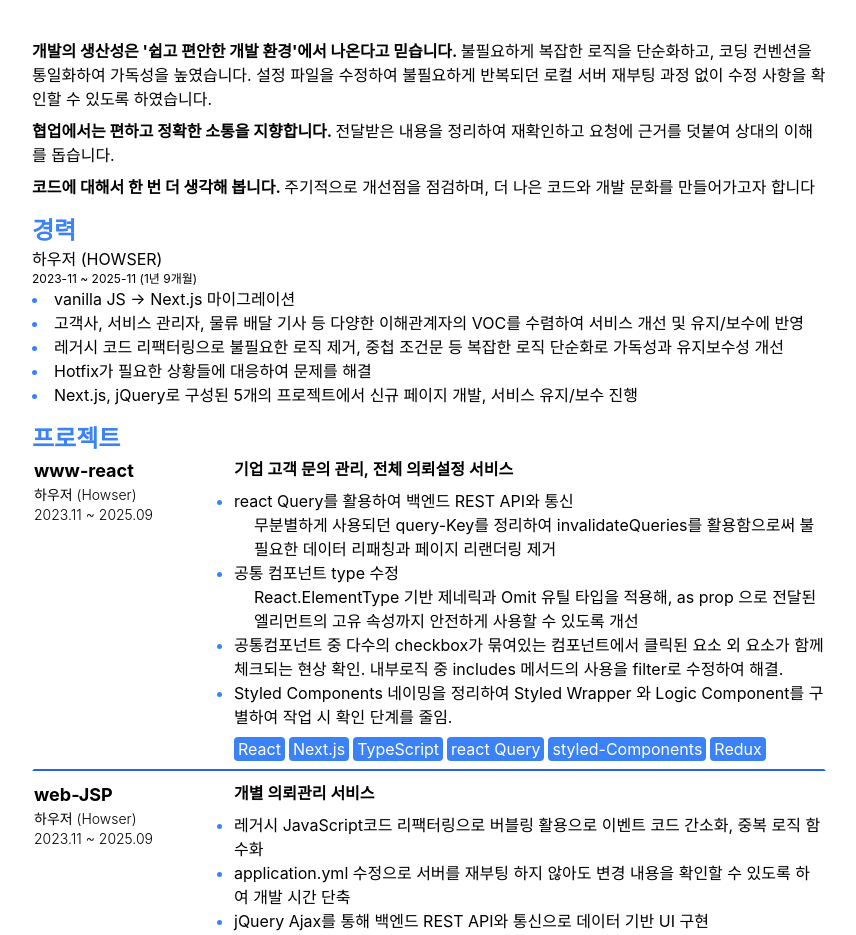
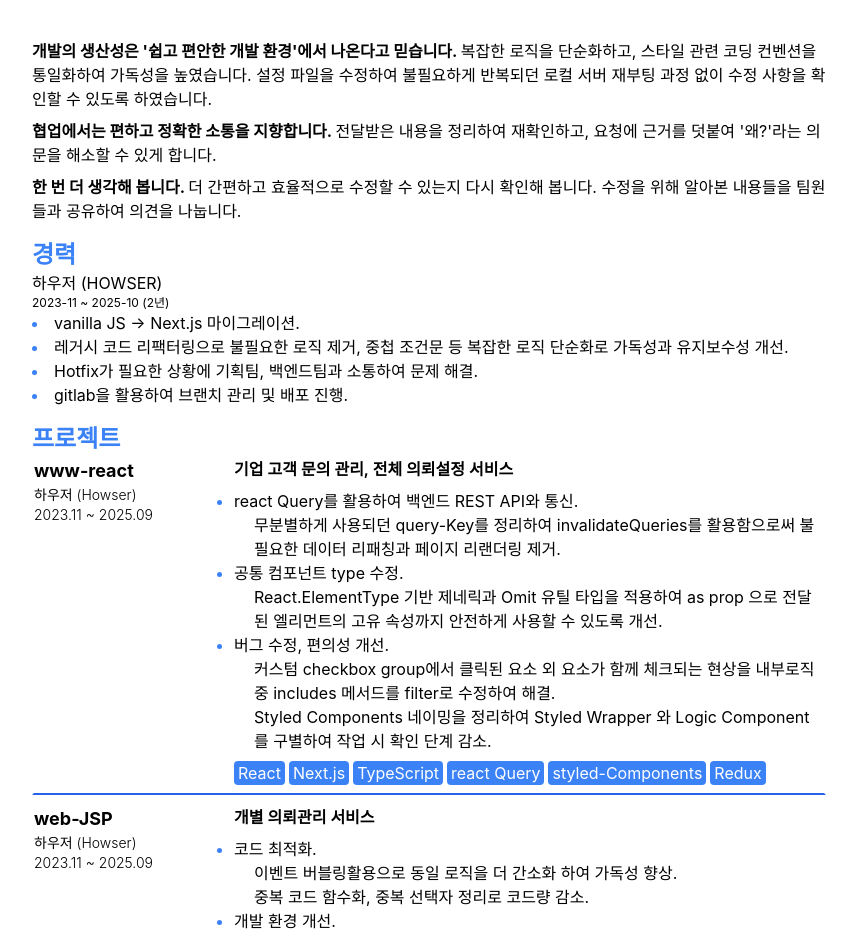
Before and after one commit to jaekwanAHN/resume, a Next.js app: page / in a window 1280 px wide. Shown: the part 77-1012 px from the top of the page, without its empty margins (211-1067 px from the left). Built offline with nearby package versions, Linux system fonts and the light colour scheme; a web font is replaced by a local one.

Commit message:
ENH: 내용 업데이트

```diff
--- a/src/components/experiences/index.tsx
+++ b/src/components/experiences/index.tsx
@@ -17,7 +17,7 @@ const Experiences = ({ experiences }: ExperiencesProps) => {
           <div key={experience.name} className="mb-2">
             <p>{experience.name}</p>
             <p className="text-xs">
-              {experience.date} {'(1년 9개월)'}
+              {experience.date} {'(2년)'}
             </p>
             <ul className="marker:text-blue-500 list-disc list-inside">
               {experience.works.map((work) => {
--- a/src/data/experiences.ts
+++ b/src/data/experiences.ts
@@ -1,13 +1,12 @@
 export const experiences = [
   {
     name: '하우저 (HOWSER)',
-    date: '2023-11 ~ 2025-11',
+    date: '2023-11 ~ 2025-10',
     works: [
-      'vanilla JS -> Next.js 마이그레이션',
-      '고객사, 서비스 관리자, 물류 배달 기사 등 다양한 이해관계자의 VOC를 수렴하여 서비스 개선 및 유지/보수에 반영',
-      '레거시 코드 리팩터링으로 불필요한 로직 제거, 중첩 조건문 등 복잡한 로직 단순화로 가독성과 유지보수성 개선',
-      'Hotfix가 필요한 상황들에 대응하여 문제를 해결',
-      'Next.js, jQuery로 구성된 5개의 프로젝트에서 신규 페이지 개발, 서비스 유지/보수 진행',
+      'vanilla JS -> Next.js 마이그레이션.',
+      '레거시 코드 리팩터링으로 불필요한 로직 제거, 중첩 조건문 등 복잡한 로직 단순화로 가독성과 유지보수성 개선.',
+      'Hotfix가 필요한 상황에 기획팀, 백엔드팀과 소통하여 문제 해결.',
+      'gitlab을 활용하여 브랜치 관리 및 배포 진행.',
     ],
   },
 ];
--- a/src/data/introduce.ts
+++ b/src/data/introduce.ts
@@ -2,17 +2,16 @@ export const introduce = [
   {
     title: "개발의 생산성은 '쉽고 편안한 개발 환경'에서 나온다고 믿습니다. ",
     content:
-      '불필요하게 복잡한 로직을 단순화하고, 코딩 컨벤션을 통일화하여 가독성을 높였습니다. 설정 파일을 수정하여 불필요하게 반복되던 로컬 서버 재부팅 과정 없이 수정 사항을 확인할 수 있도록 하였습니다.',
+      '복잡한 로직을 단순화하고, 스타일 관련 코딩 컨벤션을 통일화하여 가독성을 높였습니다. 설정 파일을 수정하여 불필요하게 반복되던 로컬 서버 재부팅 과정 없이 수정 사항을 확인할 수 있도록 하였습니다.',
   },
   {
     title: '협업에서는 편하고 정확한 소통을 지향합니다. ',
-    content:
-      '전달받은 내용을 정리하여 재확인하고 요청에 근거를 덧붙여 상대의 이해를 돕습니다.',
+    content: `전달받은 내용을 정리하여 재확인하고, 요청에 근거를 덧붙여 '왜?'라는 의문을 해소할 수 있게 합니다. `,
   },
   {
-    title: '코드에 대해서 한 번 더 생각해 봅니다. ',
+    title: '한 번 더 생각해 봅니다. ',
     content:
-      '주기적으로 개선점을 점검하며, 더 나은 코드와 개발 문화를 만들어가고자 합니다',
+      '더 간편하고 효율적으로 수정할 수 있는지 다시 확인해 봅니다. 수정을 위해 알아본 내용들을 팀원들과 공유하여 의견을 나눕니다.',
   },
 ];
 
--- a/src/data/projects.ts
+++ b/src/data/projects.ts
@@ -19,22 +19,23 @@ export const projects: ProjectInfo[] = [
     ],
     feature: [
       {
-        main: 'react Query를 활용하여 백엔드 REST API와 통신',
+        main: 'react Query를 활용하여 백엔드 REST API와 통신.',
         sub: [
-          '무분별하게 사용되던 query-Key를 정리하여 invalidateQueries를 활용함으로써 불필요한 데이터 리패칭과 페이지 리랜더링 제거',
+          '무분별하게 사용되던 query-Key를 정리하여 invalidateQueries를 활용함으로써 불필요한 데이터 리패칭과 페이지 리랜더링 제거.',
         ],
       },
       {
-        main: '공통 컴포넌트 type 수정',
+        main: '공통 컴포넌트 type 수정.',
         sub: [
-          'React.ElementType 기반 제네릭과 Omit 유틸 타입을 적용해, as prop 으로 전달된 엘리먼트의 고유 속성까지 안전하게 사용할 수 있도록 개선',
+          'React.ElementType 기반 제네릭과 Omit 유틸 타입을 적용하여 as prop 으로 전달된 엘리먼트의 고유 속성까지 안전하게 사용할 수 있도록 개선.',
         ],
       },
       {
-        main: '공통컴포넌트 중 다수의 checkbox가 묶여있는 컴포넌트에서 클릭된 요소 외 요소가 함께 체크되는 현상 확인. 내부로직 중 includes 메서드의 사용을 filter로 수정하여 해결.',
-      },
-      {
-        main: 'Styled Components 네이밍을 정리하여 Styled Wrapper 와 Logic Component를 구별하여 작업 시 확인 단계를 줄임.',
+        main: '버그 수정, 편의성 개선.',
+        sub: [
+          '커스텀 checkbox group에서 클릭된 요소 외 요소가 함께 체크되는 현상을 내부로직 중 includes 메서드를 filter로 수정하여 해결.',
+          'Styled Components 네이밍을 정리하여 Styled Wrapper 와 Logic Component를 구별하여 작업 시 확인 단계 감소.',
+        ],
       },
     ],
   },
@@ -49,13 +50,17 @@ export const projects: ProjectInfo[] = [
     stackList: ['JavaScript', 'jQuery', 'JSP'],
     feature: [
       {
-        main: '레거시 JavaScript코드 리팩터링으로 버블링 활용으로 이벤트 코드 간소화, 중복 로직 함수화 ',
+        main: '코드 최적화.',
+        sub: [
+          '이벤트 버블링활용으로 동일 로직을 더 간소화 하여 가독성 향상.',
+          '중복 코드 함수화, 중복 선택자 정리로 코드량 감소.',
+        ],
       },
       {
-        main: 'application.yml 수정으로 서버를 재부팅 하지 않아도 변경 내용을 확인할 수 있도록 하여 개발 시간 단축',
-      },
-      {
-        main: 'jQuery Ajax를 통해 백엔드 REST API와 통신으로 데이터 기반 UI 구현',
+        main: '개발 환경 개선.',
+        sub: [
+          'application.yml 수정으로 서버를 재부팅 하지 않아도 변경 내용을 확인할 수 있도록 하여 개발 시간 단축.',
+        ],
       },
     ],
   },
@@ -77,16 +82,10 @@ export const projects: ProjectInfo[] = [
     ],
     feature: [
       {
-        main: 'React Query 전역 onSuccess 처리 시 발생한 오류로 인해 후속 onSuccess가 실행되지 않는 문제를 수정, 캐시 무효화와 후속 로직 실행 안정성 개선',
-      },
-      {
-        main: 'Redux Toolkit 사용으로 UI 관리. pending, loading, error 상태 등을 store 로 관리하여 UI 구현 간소화 및 일관된 상태관리',
-      },
-      {
-        main: 'PUT 메서드 동작 시 payload 수정으로 기존의 첨부파일이 삭제되던 현상 수정',
-      },
-      {
-        main: '백엔드 API 이관 작업의 일환으로 31개 API 교체 및 타입 추가',
+        main: 'Redux Toolkit 사용으로 UI 관리.',
+        sub: [
+          'loading / fetching / error state를 store 로 관리하여 UI 구현 간소화 및 일관된 상태관리.',
+        ],
       },
     ],
   },
@@ -108,13 +107,10 @@ export const projects: ProjectInfo[] = [
     ],
     feature: [
       {
-        main: '기존 API를 활용하여 신규 물류 센터 정보 필터링 구현',
+        main: '검색어 입력, 배송조회에 Debouncing / Throttling 활용으로 API 요청 최소화.',
       },
       {
-        main: 'API Response data 타입 수정으로 잘못된 값이 노출되던 현상 수정',
-      },
-      {
-        main: 'Debouncing, Throttling 활용으로 API 요청 최소화',
+        main: 'API Response data 타입 수정으로 잘못된 값이 노출되던 현상 수정.',
       },
     ],
   },
@@ -137,22 +133,22 @@ export const projects: ProjectInfo[] = [
     ],
     feature: [
       {
-        main: 'Kakao MAP API 사용을 위한 useMap Hook(줌 인/아웃, 내위치 이동, custom overlay) 구현',
+        main: 'Kakao MAP API 사용을 위한 useMap Hook(줌 인/아웃, 내위치 이동, custom overlay) 구현.',
       },
       {
-        main: 'Error Boundary와 Suspense를 묶은 Async Boundary를 적용하여 선언적 에러 처리와 로딩UI 처리',
+        main: 'Error Boundary와 Suspense를 묶은 Async Boundary를 적용하여 선언적 에러 처리와 로딩UI 처리.',
       },
       {
-        main: '반응형 페이지로 제작하여 다양한 환경에 대응',
+        main: '반응형 페이지로 제작하여 다양한 환경에 대응.',
       },
       {
-        main: 'UI 일관성 유지를 위하여 Skeleton UI 적용',
+        main: 'UI 일관성 유지를 위하여 Skeleton UI 적용.',
       },
       {
-        main: '모바일 환경에서의 편의성을 고려하여 네비게이션바 구현',
+        main: '모바일 환경에서의 편의성을 고려하여 네비게이션바 구현.',
       },
       {
-        main: 'Geolocation API를 사용하여 내위치 기반 정보 제공 ',
+        main: 'Geolocation API를 사용하여 내위치 기반 정보 제공.',
       },
     ],
   },
```
